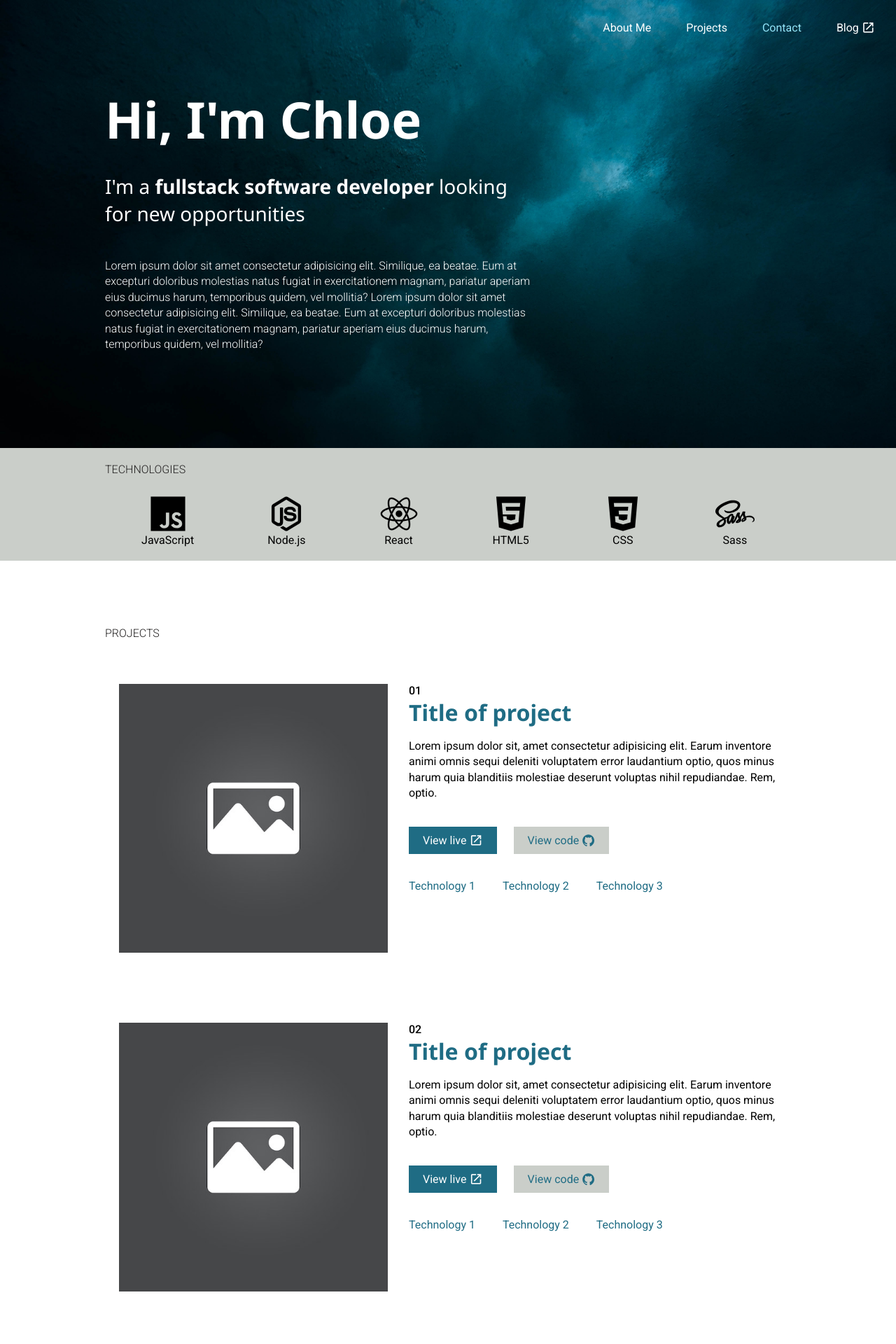
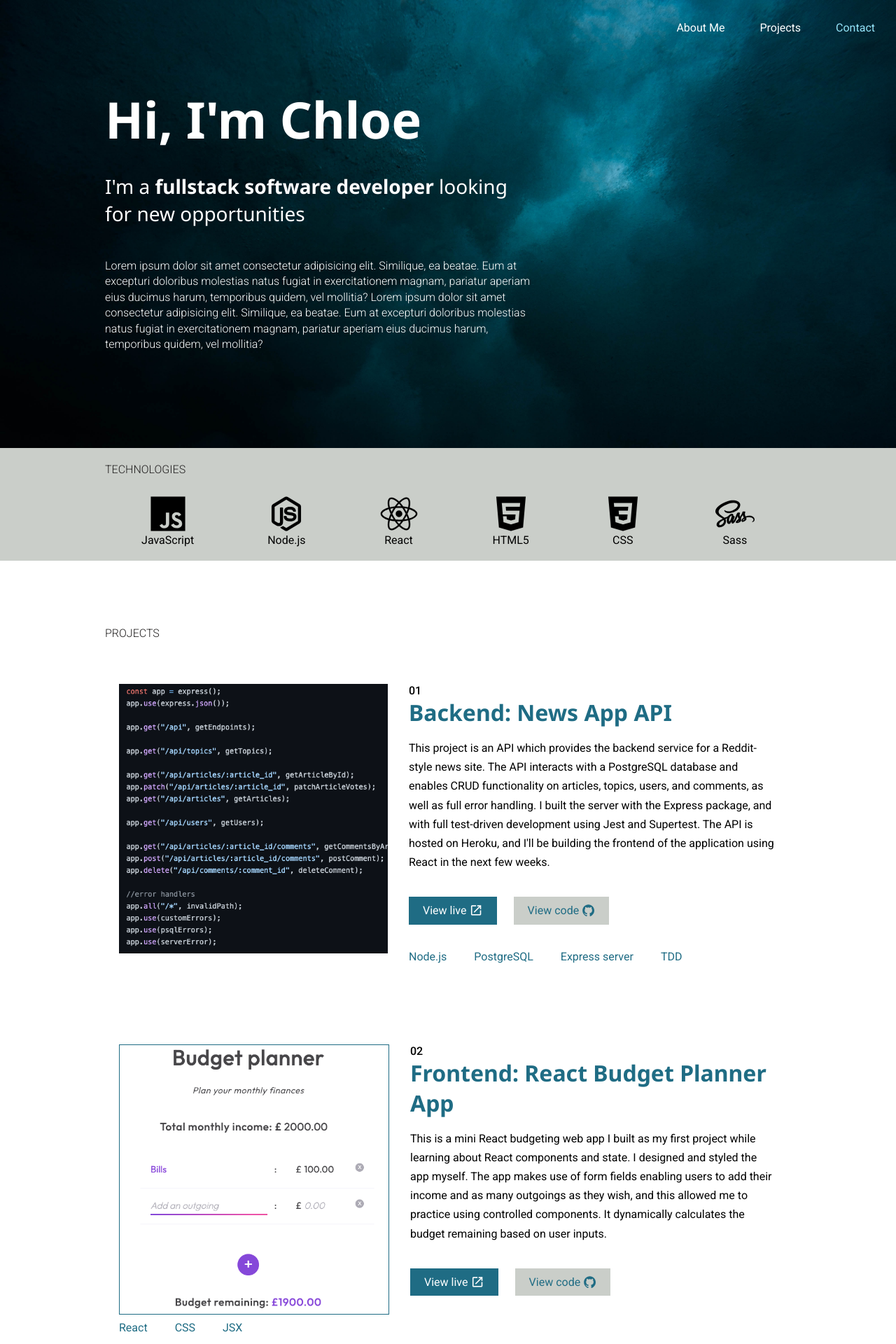
Before and after one commit to Chl0e-g/portfolio-website, a PHP site: page / in a window 1280 px wide. Shown: the top 1920 px of the page at 70% size. Run offline with PHP 8.4, Linux system fonts and the light colour scheme.

Commit message:
added project details

```diff
--- a/index.html
+++ b/index.html
@@ -16,7 +16,6 @@
         <a href="#aboutMe" class="hide aboutMe current">About Me</a>
         <a href="#projects" class="hide projects">Projects</a>
         <a href="#contact" class="hide contact">Contact</a>
-        <a href="/" class="hide">Blog <span class="material-icons launch">launch</span></a>
 
         <!--mobile hamburger menu-->
         <span class="material-icons hamburger" onclick="hamburgerDisplay()">menu</span>
@@ -48,42 +47,43 @@
         <section id="projects">
         <h2>Projects</h2>
         <div class="project-block">
-            <img src="images/placeholder.jpeg" alt="placeholder image">
+            <img src="images/news-app-server-code.png" alt="Screenshot of my news app server code">
             <h3>01</h3>
-            <h4>Title of project</h4>
-            <p>Lorem ipsum dolor sit, amet consectetur adipisicing elit. Earum inventore animi omnis sequi deleniti voluptatem error laudantium optio, quos minus harum quia blanditiis molestiae deserunt voluptas nihil repudiandae. Rem, optio.</p>
-            <a href="/" class="button live">View live <span class="material-icons launch">launch</span></a>
-            <a href="/" class="button code">View code <ion-icon name="logo-github" class="ion-icon"></ion-icon></a>
+            <h4>Backend: News App API</h4>
+            <p>This project is an API which provides the backend service for a Reddit-style news site. The API interacts with a PostgreSQL database and enables CRUD functionality on articles, topics, users, and comments, as well as full error handling. I built the server with the Express package, and with full test-driven development using Jest and Supertest. The API is hosted on Heroku, and I'll be building the frontend of the application using React in the next few weeks.</p>
+            <a href="https://chl0e-g-news-app.herokuapp.com/api" class="button live">View live <span class="material-icons launch">launch</span></a>
+            <a href="https://github.com/Chl0e-g/news-app" class="button code">View code <ion-icon name="logo-github" class="ion-icon"></ion-icon></a>
             <ul>
-               <li>Technology 1</li>
-               <li>Technology 2</li>
-                <li>Technology 3</li>
+               <li>Node.js</li>
+               <li>PostgreSQL</li>
+                <li>Express server</li>
+                <li>TDD</li>
             </ul>
         </div>
         <div class="project-block">
-            <img src="images/placeholder.jpeg" alt="placeholder image">
+            <img src="images/budget-planner-screenshot.png" alt="Screenshot of my budget planner app" class="img-border">
             <h3>02</h3>
-            <h4>Title of project</h4>
-                <p>Lorem ipsum dolor sit, amet consectetur adipisicing elit. Earum inventore animi omnis sequi deleniti voluptatem error laudantium optio, quos minus harum quia blanditiis molestiae deserunt voluptas nihil repudiandae. Rem, optio.</p>
-                <a href="/" class="button live">View live <span class="material-icons launch">launch</span></a>
-                <a href="/" class="button code">View code <ion-icon name="logo-github" class="ion-icon"></ion-icon></a>
+            <h4>Frontend: React Budget Planner App</h4>
+                <p>This is a mini React budgeting web app I built as my first project while learning about React components and state. I designed and styled the app myself. The app makes use of form fields enabling users to add their income and as many outgoings as they wish, and this allowed me to practice using controlled components. It dynamically calculates the budget remaining based on user inputs.</p>
+                <a href="https://chl0e-g-react-budget-planner.herokuapp.com/" class="button live">View live <span class="material-icons launch">launch</span></a>
+                <a href="https://github.com/Chl0e-g/react-budget-planner" class="button code">View code <ion-icon name="logo-github" class="ion-icon"></ion-icon></a>
                 <ul>
-                    <li>Technology 1</li>
-                    <li>Technology 2</li>
-                    <li>Technology 3</li>
+                    <li>React</li>
+                    <li>CSS</li>
+                    <li>JSX</li>
                 </ul>
         </div>
         <div class="project-block">
-            <img src="images/placeholder.jpeg" alt="placeholder image">
+            <img src="images/portfolio-website-screenshot.png" alt="Screenshot of my portfolio website">
             <h3>03</h3>
-            <h4>Title of project</h4>
-                <p>Lorem ipsum dolor sit, amet consectetur adipisicing elit. Earum inventore animi omnis sequi deleniti voluptatem error laudantium optio, quos minus harum quia blanditiis molestiae deserunt voluptas nihil repudiandae. Rem, optio.</p>
+            <h4>Portfolio Website</h4>
+                <p>I designed and developed this website to use as my portfolio. I made use of my UX expertise when designing the website on Figma. The site is fully responsive with a collapsible menu for mobile and tablet. I achieved this with a combination of viewport breakpoints and relative size units. It is also optimized for performance, calling in smaller graphics for smaller device sizes. While building this project I learnt Sass (SCSS) to ensure the CSS is well-organised, manageable, and easily updateable. The website is dynamic, built using a one page design with the navigation bar automatically highlighting the current section. Finally, it follows web accessibility standards.</p>
                 <a href="/" class="button live">View live <span class="material-icons launch">launch</span></a>
-                <a href="/" class="button code">View code <ion-icon name="logo-github" class="ion-icon"></ion-icon></a>
+                <a href="https://github.com/Chl0e-g/portfolio-website" class="button code">View code <ion-icon name="logo-github" class="ion-icon"></ion-icon></a>
                 <ul>
-                    <li>Technology 1</li>
-                    <li>Technology 2</li>
-                    <li>Technology 3</li>
+                    <li>HTML</li>
+                    <li>SCSS</li>
+                    <li>JavaScript</li>
                 </ul>
         </div>
         </section>
@@ -92,10 +92,10 @@
     <footer>
         <section id="contact">
         <h2>Contact</h2>
-            <p>I'd love to hear from you. Get in touch at <a href="/">xxx@xxx.com</a></p>
+            <p>I'd love to hear from you. Get in touch at <a href="mailto:chloe_g@btinternet.com">chloe_g@btinternet.com</a> or message me on LinkedIn.</p>
             <div class="footer-icons">
-                <div><a href="/"><ion-icon name="logo-linkedin" class="ion-icon"></ion-icon></a></div>
-                <div><a href="/"><ion-icon name="logo-github" class="ion-icon"></ion-icon></a></div>
+                <div><a href="https://www.linkedin.com/in/chloe-glassonbury-84390b231/"><ion-icon name="logo-linkedin" class="ion-icon"></ion-icon></a></div>
+                <div><a href="https://github.com/Chl0e-g"><ion-icon name="logo-github" class="ion-icon"></ion-icon></a></div>
             </div>
             <p class="attrib">Background image by Jeremy Bishop on Unsplash</p>
         </section>
--- a/styles/_projects.scss
+++ b/styles/_projects.scss
@@ -7,16 +7,20 @@
     max-width: 1400px;
     margin: auto;
   }
+  p {
+    line-height: 1.7rem;
+  }
   img {
-        padding-right: 30px;
+    margin-right: 30px;
     max-width: 30vw;
     float: left;
   }
+
   .button {
     display: inline-block;
     padding: 10px 20px;
     margin-top: 20px;
-        margin-bottom: 20px
+    margin-bottom: 20px;
   }
   .live {
     background-color: $teal;
@@ -38,6 +42,10 @@
     margin-right: 35px;
     color: $teal;
   }
+}
+
+.img-border {
+  border: 1px solid $teal;
 }
 
 //tablet display
@@ -94,6 +102,5 @@
       display: block;
       margin: 5px 0px;
     }
-
   }
 }
--- a/styles/style.css
+++ b/styles/style.css
@@ -328,8 +328,12 @@ nav a.current {
   margin: auto;
 }
 
+#projects p {
+  line-height: 1.7rem;
+}
+
 #projects img {
-  padding-right: 30px;
+  margin-right: 30px;
   max-width: 30vw;
   float: left;
 }
@@ -364,6 +368,10 @@ nav a.current {
   display: inline-block;
   margin-right: 35px;
   color: #1F6C84;
+}
+
+.img-border {
+  border: 1px solid #1F6C84;
 }
 
 @media (max-width: 63.9375em) {
```
Also changed, not shown: images/budget-planner-screenshot.png (added), images/news-app-server-code.png (added), images/portfolio-website-screenshot.png (added), 1 other file. Lines whose indentation alone changed are shown as unchanged.
